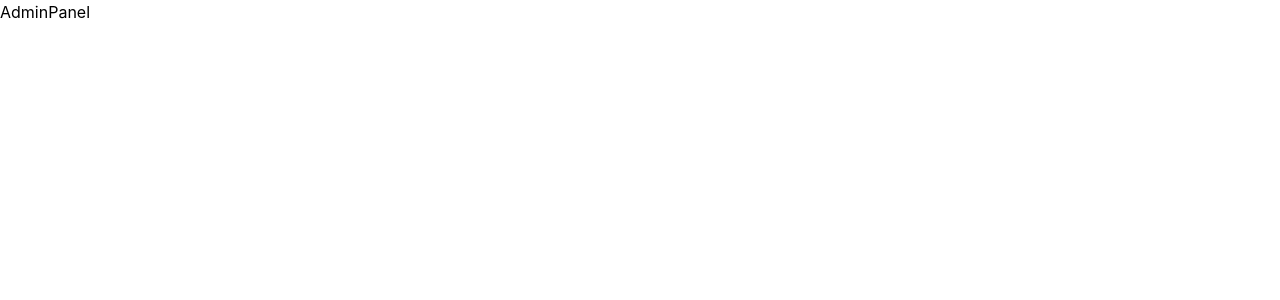
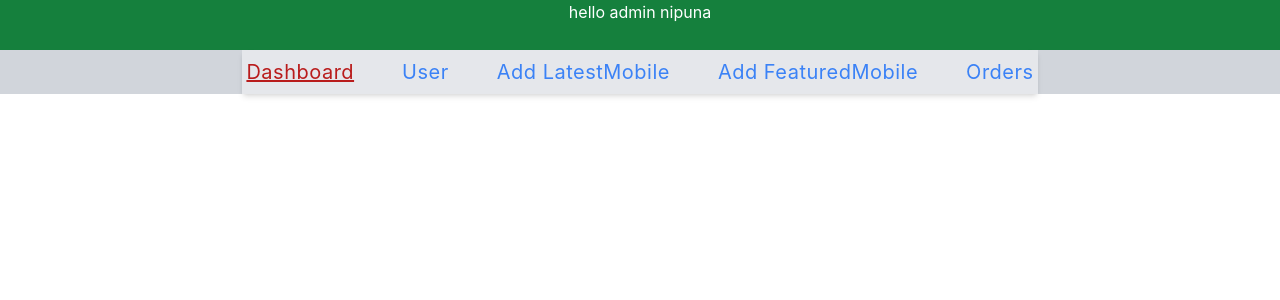
Before and after one commit to NipunaSudesh/Mobile-Store-Management-System, a React (Create React App) app in the folder FrontEnd/: page /adminpanel in a window 1280 px wide. Shown: the top 300 px of the page. Built offline with nearby package versions, Linux system fonts and the light colour scheme.

Commit message:
created admin panel header

```diff
--- a/FrontEnd/src/Pages/adminPanel/AddMobile.js
+++ b/FrontEnd/src/Pages/adminPanel/AddMobile.js
@@ -61,7 +61,7 @@ export const AddMobile = () => {
     };
 
     return (
-      <div className='flex h-screen items-center justify-center'>
+      <div id='addFeatured' className='flex h-screen items-center justify-center'>
         <div className='flex h-auto w-[700px] flex-col items-center justify-center py-2 rounded shadow-2xl border-2'>
           <h1 className='text-center py-2 bg-green-400 w-full text-2xl mb-4'>ADD FEATURED MOBILE PHONES</h1>
           {message && (
--- a/FrontEnd/src/Pages/adminPanel/AddProduct.js
+++ b/FrontEnd/src/Pages/adminPanel/AddProduct.js
@@ -61,7 +61,7 @@ export const AddProduct = () => {
   };
 
   return (
-    <div className='flex h-screen items-center justify-center'>
+    <div id='addLatest' className='flex h-screen items-center justify-center'>
       <div className='flex h-auto w-[700px] flex-col items-center justify-center py-2 rounded shadow-2xl border-2'>
         <h1 className='text-center py-2 bg-green-400 w-full text-2xl mb-4'>ADD LATEST MOBILE</h1>
         {message && (
--- a/FrontEnd/src/Pages/adminPanel/AdminPanel.js
+++ b/FrontEnd/src/Pages/adminPanel/AdminPanel.js
@@ -1,7 +1,65 @@
-import React from 'react'
+import React, { useState } from 'react'
 
 export const AdminPanel = () => {
+const [activeLink,setActiveLink] =useState('dashboard')
+
   return (
-    <div id='AdminPanal'>AdminPanel</div>
+    <div className='w-full flex flex-col'>
+      <div className='w bg-gray-300 flex flex-col'>
+        <div className='bg-green-700 text-white h-[50px] items-center  text-center justify-center'>
+            <h2>hello admin nipuna</h2>
+        </div>
+        <div className='bg-gray-200 py-1 nav-links items-center justify-center mx-auto shadow-md sticky top-0 z-40'>
+          <ul className='flex justify-center gap-2 mdl:gap-3 lgl:gap-10 sm:flex-nowrap'>
+          <li className='p-1 hover:bg-gray-400 rounded-sm'>
+          <a
+            className={` text-xl tracking-wide cursor-pointer hover:text-designColor duration-300 ${activeLink === 'dashboard' ? 'text-red-700 underline' : 'text-blue-500'}`}
+            href="#dashboard"
+            onClick={() => setActiveLink('dashboard')}
+          >
+            Dashboard
+          </a>
+        </li>
+          <li className='p-1 hover:bg-green-200 rounded-sm'>
+          <a
+            className={` text-xl tracking-wide cursor-pointer hover:text-designColor duration-300 ${activeLink === 'User' ? 'text-red-700 underline' : 'text-blue-500'}`}
+            href="#User"
+            onClick={() => setActiveLink('User')}
+          >
+            User
+          </a>
+        </li>
+          <li className='p-1 hover:bg-green-200 rounded-sm'>
+          <a
+            className={` text-xl tracking-wide cursor-pointer hover:text-designColor duration-300 ${activeLink === 'LatestMobile' ? 'text-red-700 underline' : 'text-blue-500'}`}
+            href="#LatestMobile"
+            onClick={() => setActiveLink('LatestMobile')}
+          >
+            Add LatestMobile
+          </a>
+        </li>
+          <li className='p-1 hover:bg-green-200 rounded-sm'>
+          <a
+            className={` text-xl tracking-wide cursor-pointer hover:text-designColor duration-300 ${activeLink === 'FeaturedMobile' ? 'text-red-700 underline' : 'text-blue-500'}`}
+            href="#FeaturedMobile"
+            onClick={() => setActiveLink('FeaturedMobile')}
+          >
+            Add FeaturedMobile
+          </a>
+        </li>
+          <li className='p-1 hover:bg-green-200 rounded-sm'>
+          <a
+            className={` text-xl tracking-wide cursor-pointer hover:text-designColor duration-300 ${activeLink === 'Orders' ? 'text-red-700 underline' : 'text-blue-500'}`}
+            href="#Orders"
+            onClick={() => setActiveLink('Orders')}
+          >
+            Orders
+          </a>
+        </li>
+          </ul>
+        </div>
+      </div>
+      <div></div>
+    </div>
   )
 }
```
